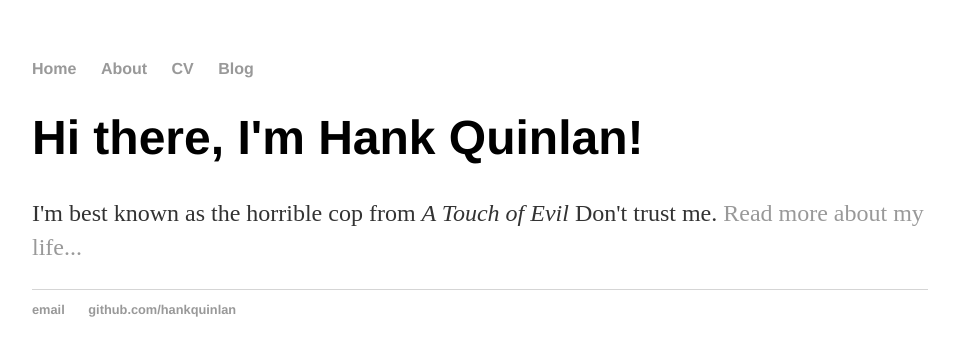
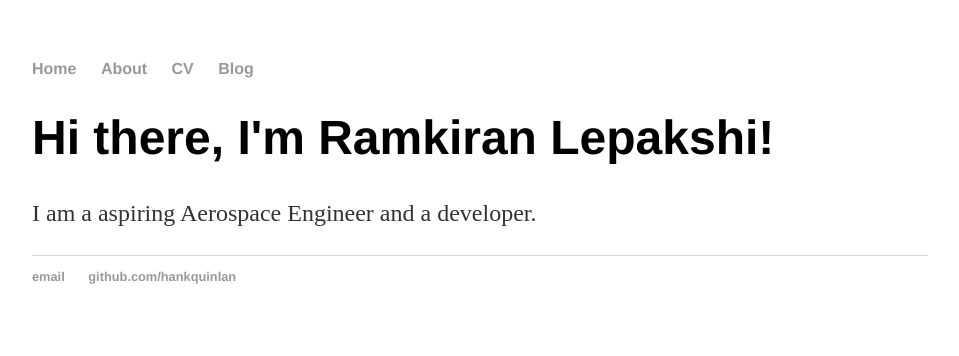
Before and after one commit to iamlrk/iamlrk.github.io, a Jekyll site: the page built from index.html, in a window 1280 px wide. Shown: the top 356 px of the page, without its empty margins (160-1119 px from the left). Built offline with Jekyll 4.4.1, drawn with Linux system fonts in a browser that asks for light colours.

Commit message:
modified home page

```diff
--- a/index.html
+++ b/index.html
@@ -1,8 +1,8 @@
 ---
 layout: default
-title: Hank Quinlan, Horrible Cop
+title: Ramkiran Lepakshi
 ---
 <div class="blurb">
-	<h1>Hi there, I'm Hank Quinlan!</h1>
-	<p>I'm best known as the horrible cop from <em>A Touch of Evil</em> Don't trust me. <a href="/about">Read more about my life...</a></p>
+	<h1>Hi there, I'm Ramkiran Lepakshi!</h1>
+	<p>I am a aspiring Aerospace Engineer and a developer.</p>
 </div><!-- /.blurb -->
```
